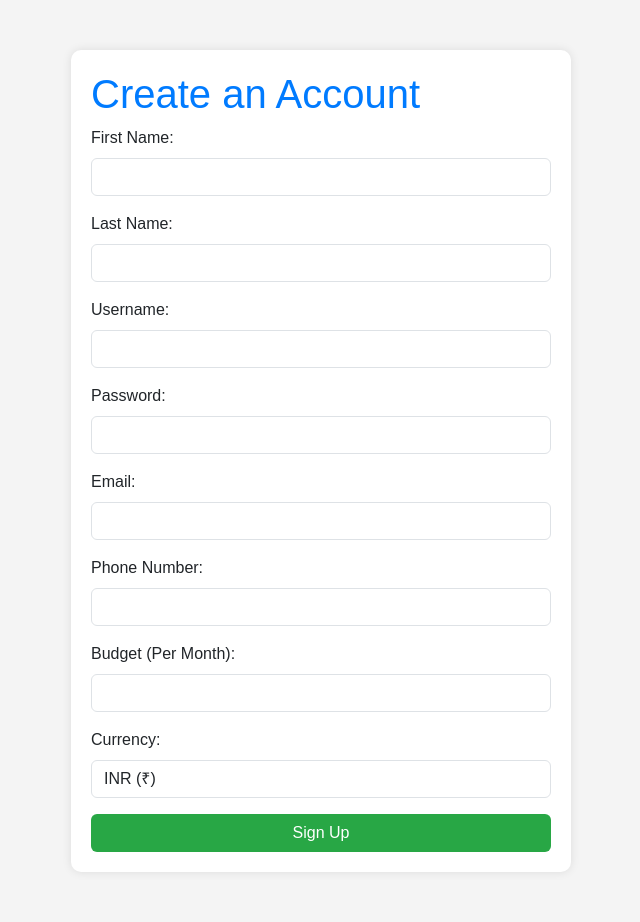
After one commit to bmanasi-123/AIdrivenExpensetracker, a Django app: template backend/templates/newuser.html in a window 1280 px wide. The commit adds this page. Shown: the whole page, without its empty margins (319-959 px from the left). Run offline with Django 5.2, Linux system fonts and the light colour scheme; the template is opened without the code that fills it, so the values that code supplies are empty.

Commit message:
signup page added

```diff
--- /dev/null
+++ b/backend/templates/newuser.html
@@ -0,0 +1,79 @@
+<!DOCTYPE html>
+<html lang="en">
+<head>
+    <meta charset="UTF-8">
+    <meta name="viewport" content="width=device-width, initial-scale=1.0">
+    <title>Sign Up - AI Expense Tracker</title>
+    <link rel="stylesheet" href="https://cdn.jsdelivr.net/npm/bootstrap@5.3.0/dist/css/bootstrap.min.css">
+    <style>
+        body {
+            font-family: Arial, sans-serif;
+            background-color: #f4f4f4;
+            text-align: center;
+            padding: 50px;
+        }
+        .container {
+            background: white;
+            padding: 20px;
+            border-radius: 10px;
+            box-shadow: 0px 0px 10px rgba(0, 0, 0, 0.1);
+            display: inline-block;
+            max-width: 500px;
+            text-align: left;
+        }
+        h1 {
+            color: #007bff;
+        }
+        .btn-signup {
+            background-color: #28a745;
+            color: white;
+            width: 100%;
+        }
+    </style>
+</head>
+<body>
+    <div class="container">
+        <h1>Create an Account</h1>
+        <form method="POST" action="{% url 'signup' %}">
+            {% csrf_token %}
+            <div class="mb-3">
+                <label class="form-label">First Name:</label>
+                <input type="text" name="first_name" class="form-control" required>
+            </div>
+            <div class="mb-3">
+                <label class="form-label">Last Name:</label>
+                <input type="text" name="last_name" class="form-control" required>
+            </div>
+            <div class="mb-3">
+                <label class="form-label">Username:</label>
+                <input type="text" name="username" class="form-control" required>
+            </div>
+            <div class="mb-3">
+                <label class="form-label">Password:</label>
+                <input type="password" name="password" class="form-control" autocomplete="new-password" required>
+            </div>
+            <div class="mb-3">
+                <label class="form-label">Email:</label>
+                <input type="email" name="email" class="form-control" required>
+            </div>
+            <div class="mb-3">
+                <label class="form-label">Phone Number:</label>
+                <input type="text" name="phone_number" class="form-control" required>
+            </div>
+            <div class="mb-3">
+                <label class="form-label">Budget (Per Month):</label>
+                <input type="number" name="monthly_budget" class="form-control" required>
+            </div>
+            <div class="mb-3">
+                <label class="form-label">Currency:</label>
+                <select name="currency" class="form-control">
+                    <option value="USD">USD ($)</option>
+                    <option value="EUR">EUR (€)</option>
+                    <option value="INR" selected>INR (₹)</option>
+                </select>
+            </div>
+            <button type="submit" class="btn btn-signup">Sign Up</button>
+        </form>
+    </div>
+</body>
+</html>
```
Also changed, not shown: backend/views.py (+34 -10 lines), users/templates/expenses.html (added, +56 -0 lines), users/templates/home.html (added, +47 -0 lines), users/templates/profile.html (added, +62 -0 lines), users/templates/welcome.html (+9 -29 lines).
